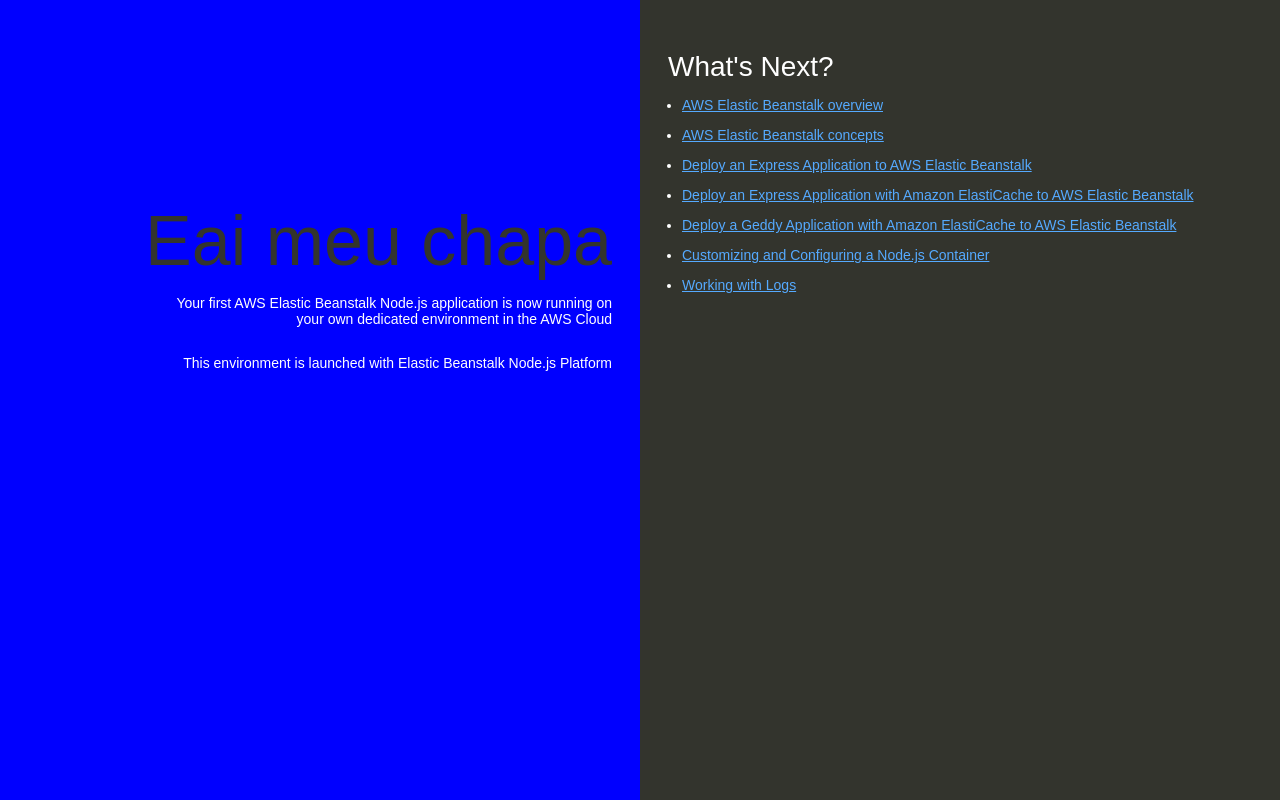
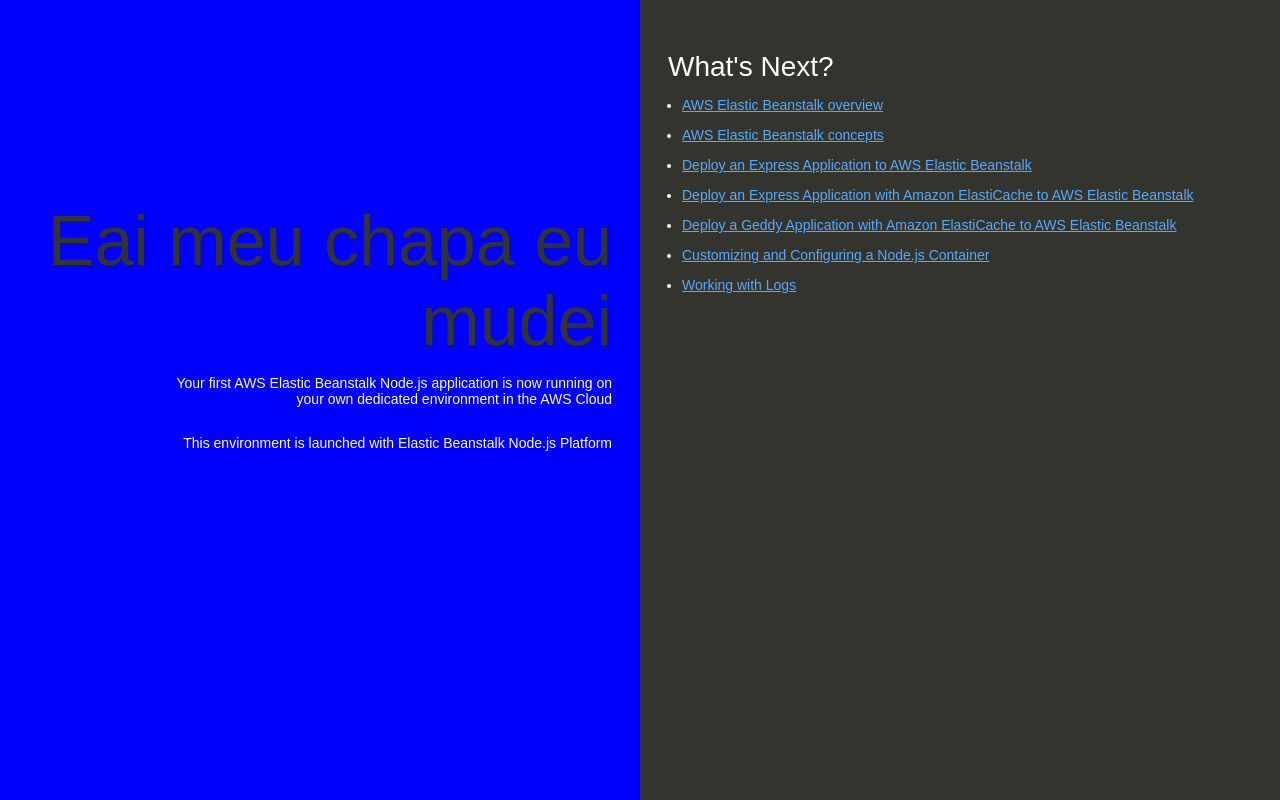
Before and after one commit to kiximoto/devops-labs2, a website: page index.html in a window 1280 px wide. Drawn offline with Linux system fonts and the light colour scheme.

Commit message:
Update index.html

```diff
--- a/index.html
+++ b/index.html
@@ -74,7 +74,7 @@
   </head>
   <body>
     <div class="textColumn">
-      <h1>Eai meu chapa</h1>
+      <h1>Eai meu chapa eu mudei</h1>
       <p>Your first AWS Elastic Beanstalk Node.js application is now running on your own dedicated environment in the AWS Cloud</p>
       <p>This environment is launched with Elastic Beanstalk Node.js Platform</p>
     </div>
```
